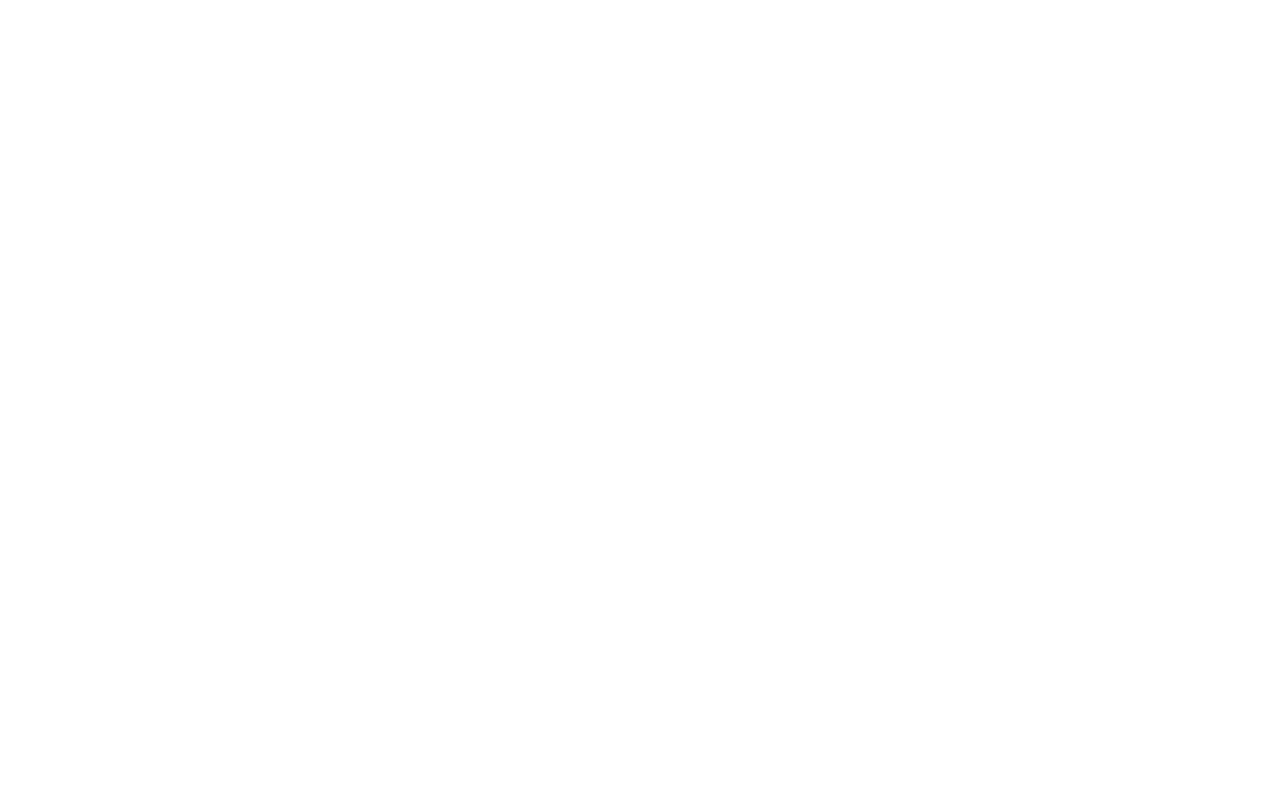
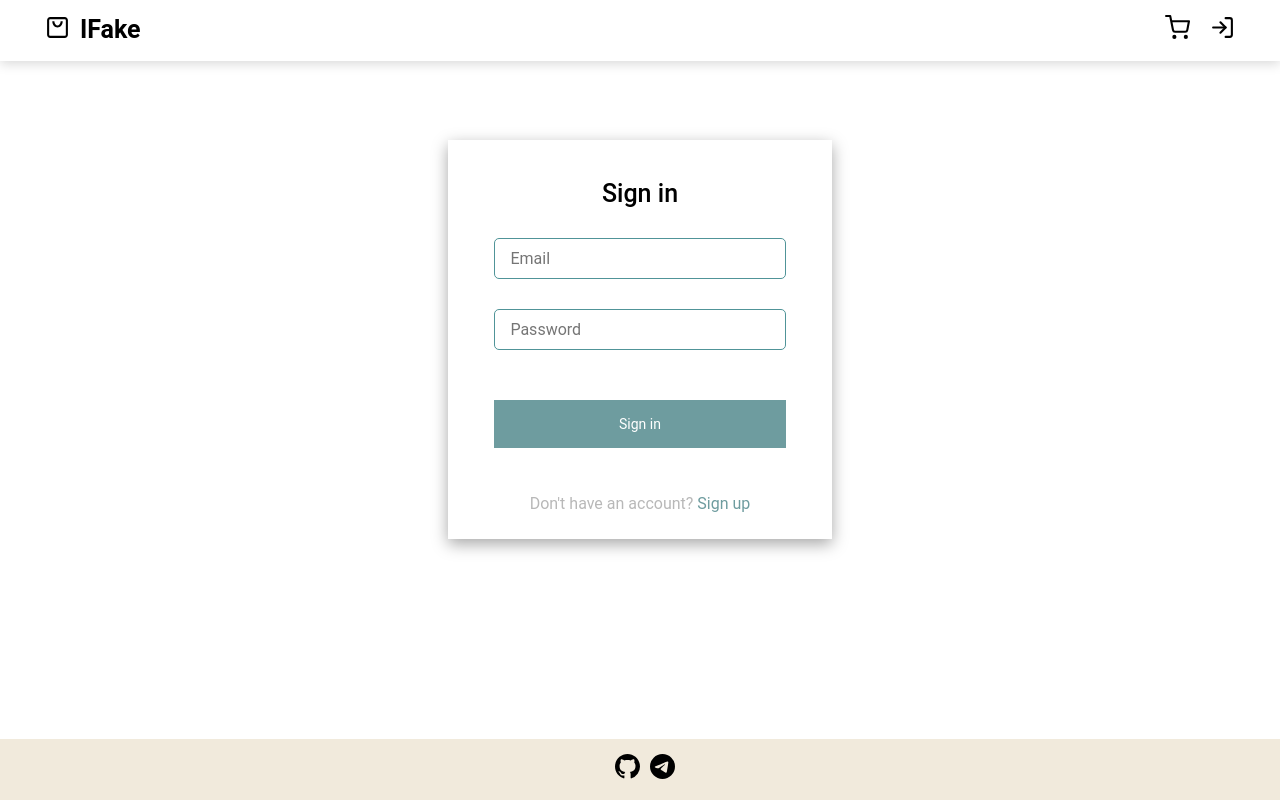
Before and after one commit to AlexLukoyanov/fake_shop_react_ts_rtk, a React (Create React App) app: page /login in a window 1280 px wide. Before the commit this address had no page. Built offline with nearby package versions, Linux system fonts and the light colour scheme.

Commit message:
feat: added form for sign in and sign up

```diff
--- a/src/App.tsx
+++ b/src/App.tsx
@@ -3,6 +3,8 @@
 import HomePage from "./pages/home-page/HomePage";
 import CardPage from "./pages/card-page/CardPage";
 import CartPage from "./pages/cart-page/CartPage";
+import LoginPage from "./pages/login-page/LoginPage";
+import RegistrationPage from "./pages/registration-page/RegistrationPage";
 
 function App() {
   return (
@@ -12,6 +14,8 @@
           <Route index element={<HomePage />} />
           <Route path="card/:id" element={<CardPage />} />
           <Route path="cart" element={<CartPage />} />
+          <Route path="login" element={<LoginPage />} />
+          <Route path="registration" element={<RegistrationPage />} />
         </Route>
       </Routes>
     </div>
--- /dev/null
+++ b/src/components/form/Form.module.scss
@@ -0,0 +1,44 @@
+.form {
+  display: flex;
+  flex-direction: column;
+  align-items: center;
+  width: 100%;
+
+  div {
+    width: 100%;
+    margin-bottom: 30px;
+  }
+
+  input {
+    width: 80%;
+    height: auto;
+    padding: 10px 15px;
+    color: #000;
+    font-size: 16px;
+    border: 1px solid var(--hover-color);
+    border-radius: 5px;
+    outline: none;
+
+    &:focus {
+      border: 3px solid var(--hover-color);
+      border-radius: 5px;
+    }
+  }
+
+  button {
+    width: 80%;
+    margin-top: 20px;
+    margin-bottom: 30px;
+    padding: 15px 40px;
+    color: #fff;
+    font-size: 14px;
+    background: #6e9c9f;
+    border: 1px solid #6e9c9f;
+    cursor: pointer;
+    transition: 0.3s all ease;
+
+    &:hover {
+      background: var(--hover-color);
+    }
+  }
+}
--- /dev/null
+++ b/src/components/form/Form.tsx
@@ -0,0 +1,26 @@
+import { FC } from "react";
+import styles from "./Form.module.scss";
+
+type FormProps = {
+  title: string;
+};
+
+const Form: FC<FormProps> = ({ title }) => {
+  const handleSubmit: React.FormEventHandler<HTMLFormElement> = (e) => {
+    e.preventDefault();
+  };
+  return (
+    <form className={styles.form} onSubmit={handleSubmit}>
+      <div>
+        <input type="email" placeholder="Email" />
+      </div>
+      <div>
+        <input type="password" placeholder="Password" />
+      </div>
+
+      <button>{title}</button>
+    </form>
+  );
+};
+
+export default Form;
--- a/src/components/header/nav/Nav.tsx
+++ b/src/components/header/nav/Nav.tsx
@@ -1,4 +1,4 @@
-import { FiShoppingCart, FiUser } from "react-icons/fi";
+import { FiLogIn, FiShoppingCart, FiUser } from "react-icons/fi";
 import styles from "./Nav.module.scss";
 import { Link } from "react-router-dom";
 import NavCartBlock from "./nav-cart-block/NavCartBlock";
@@ -24,7 +24,10 @@
           </div>
         </li>
         <li>
-          <FiUser />
+          {/* <FiUser /> */}
+          <Link to={"/login"}>
+            <FiLogIn />
+          </Link>{" "}
         </li>
       </ul>
     </nav>
--- a/src/global.scss
+++ b/src/global.scss
@@ -78,6 +78,49 @@
   }
 }
 
+.form_container {
+  display: flex;
+  flex-direction: column;
+  align-items: center;
+  width: 90%;
+  height: auto;
+  margin: 80px auto;
+  padding: 10px;
+  box-shadow: rgb(0 0 0 / 35%) 0 5px 15px;
+
+  h1 {
+    margin: 30px 0;
+    font-weight: 500;
+    font-size: 25px;
+  }
+
+  p {
+    color: rgb(184 184 184);
+  }
+
+  a {
+    color: #6e9c9f;
+
+    &:hover {
+      color: var(--hover-color);
+      cursor: pointer;
+      transition: 0.3s all ease;
+    }
+  }
+
+  @media (min-width: 576px) {
+    width: 70%;
+  }
+
+  @media (min-width: 768px) {
+    width: 60%;
+  }
+
+  @media (min-width: 992px) {
+    width: 30%;
+  }
+}
+
 :root {
   --hover-color: #509498;
 }
--- /dev/null
+++ b/src/pages/login-page/LoginPage.tsx
@@ -0,0 +1,18 @@
+import { Link } from "react-router-dom";
+import SignIn from "./sign-in/SignIn";
+
+const LoginPage = () => {
+  return (
+    <div className="page">
+      <div className="form_container">
+        <h1>Sign in</h1>
+        <SignIn />
+        <p>
+          Don't have an account? <Link to={"/registration"}> Sign up</Link>
+        </p>
+      </div>
+    </div>
+  );
+};
+
+export default LoginPage;
--- /dev/null
+++ b/src/pages/login-page/sign-in/SignIn.tsx
@@ -0,0 +1,7 @@
+import Form from "../../../components/form/Form";
+
+const SignIn = () => {
+  return <Form title={"Sign in"} />;
+};
+
+export default SignIn;
--- /dev/null
+++ b/src/pages/registration-page/RegistrationPage.tsx
@@ -0,0 +1,19 @@
+import { Link } from "react-router-dom";
+
+import SignUp from "./sign-up/SignUp";
+
+const RegistrationPage = () => {
+  return (
+    <div className="page">
+      <div className="form_container">
+        <h1>Sign Up</h1>
+        <SignUp />
+        <p>
+          Already have an account ? <Link to={"/login"}> Sign in </Link>
+        </p>
+      </div>
+    </div>
+  );
+};
+
+export default RegistrationPage;
--- /dev/null
+++ b/src/pages/registration-page/sign-up/SignUp.tsx
@@ -0,0 +1,7 @@
+import Form from "../../../components/form/Form";
+
+const SignUp = () => {
+  return <Form title={"Sign up"} />;
+};
+
+export default SignUp;
```
